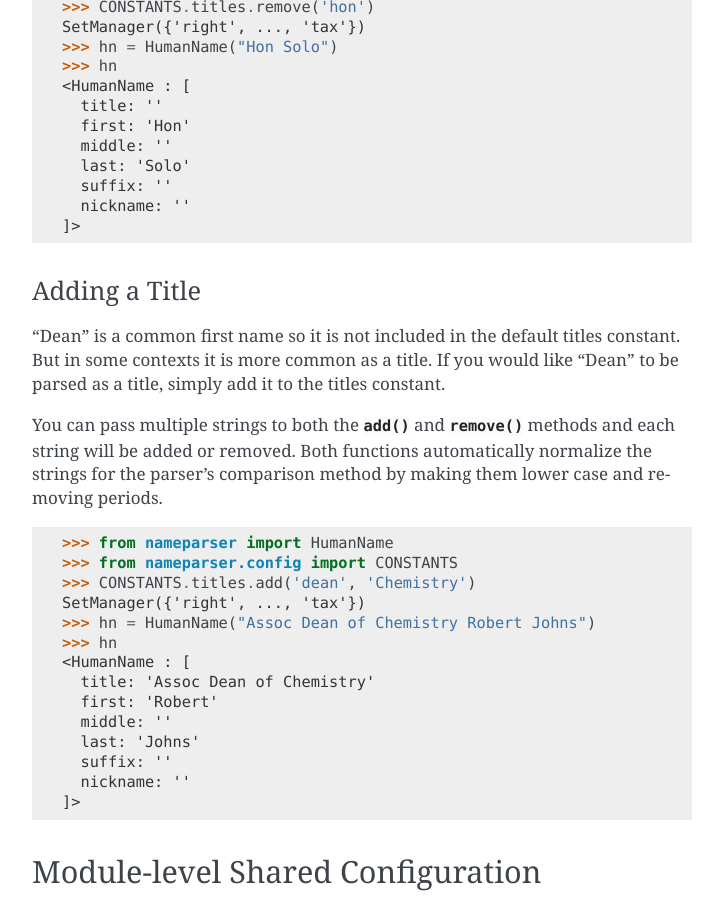
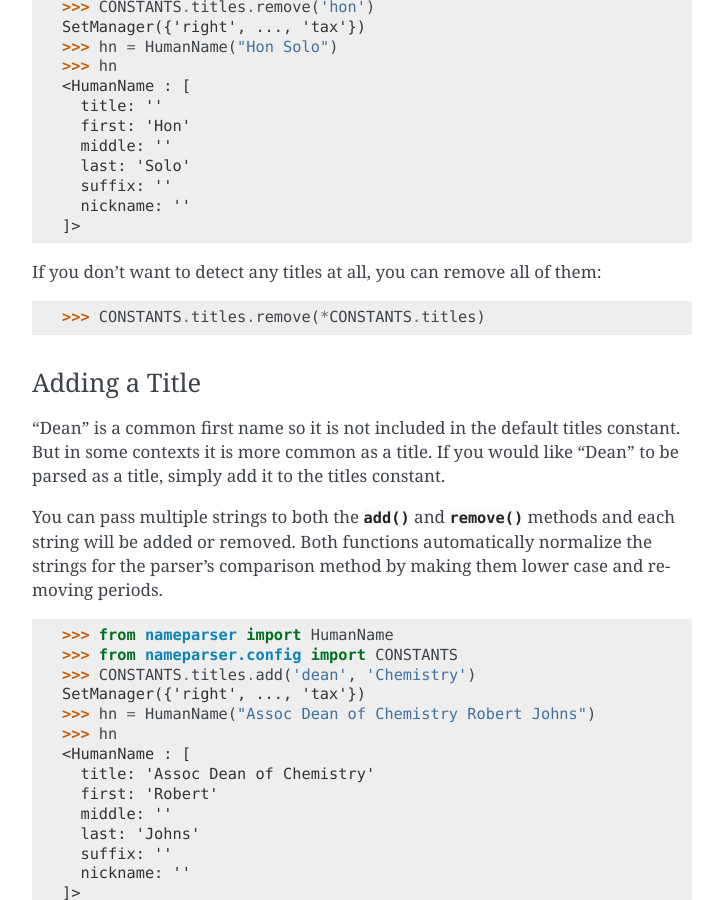
Before and after one commit to derek73/python-nameparser, a Sphinx documentation site: the page built from docs/customize.rst, in a window 1280 px wide and 900 px high, scrolled down 2137 px. Shown: the whole window, without its empty margins (388-1111 px from the left). Built offline with Sphinx 7.4.7, drawn with Linux system fonts in a browser that asks for light colours; pages that are not in the unit, such as notebooks, are missing from menus.

Commit message:
add note for removing all titles, fix #52

```diff
--- a/docs/customize.rst
+++ b/docs/customize.rst
@@ -106,6 +106,12 @@ constant so that "Hon" can be parsed as a first name.
       suffix: ''
       nickname: ''
     ]>
+
+
+If you don't want to detect any titles at all, you can remove all of them:
+
+    >>> CONSTANTS.titles.remove(*CONSTANTS.titles)
+
 
 Adding a Title
 ~~~~~~~~~~~~~~~~
```
